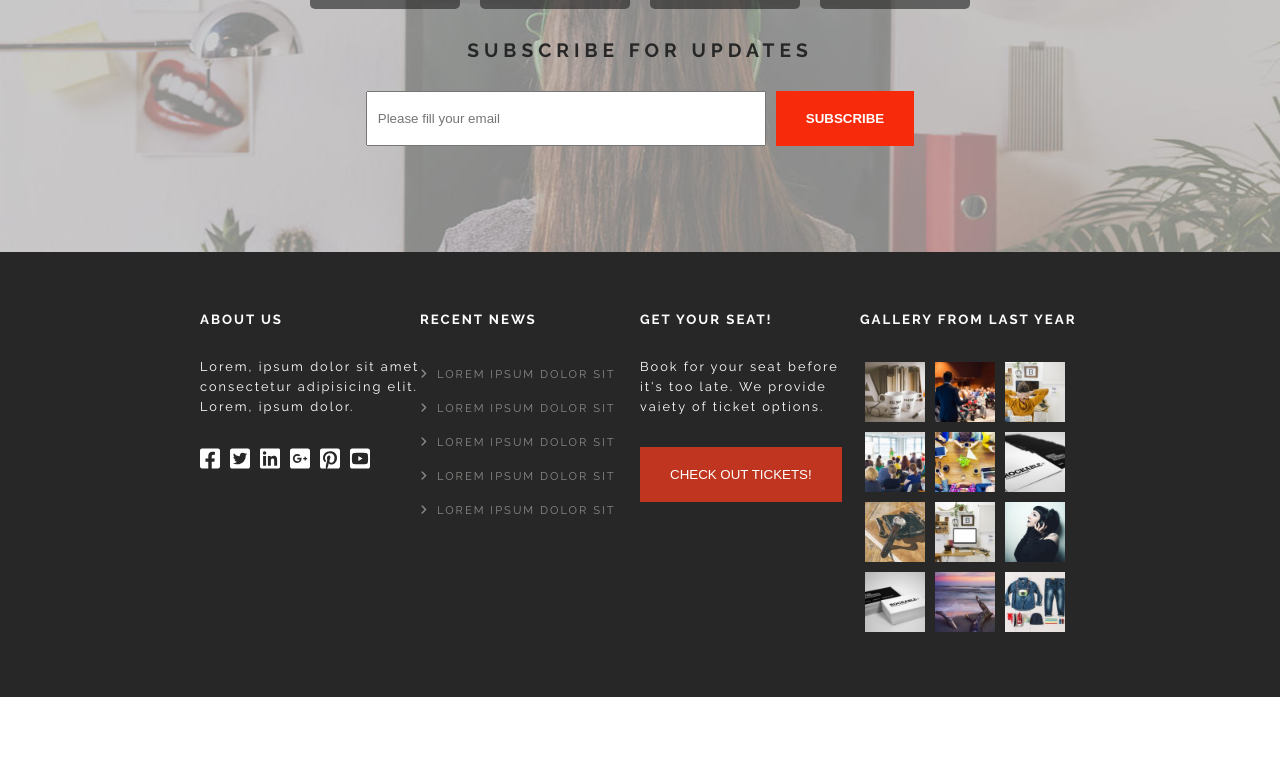
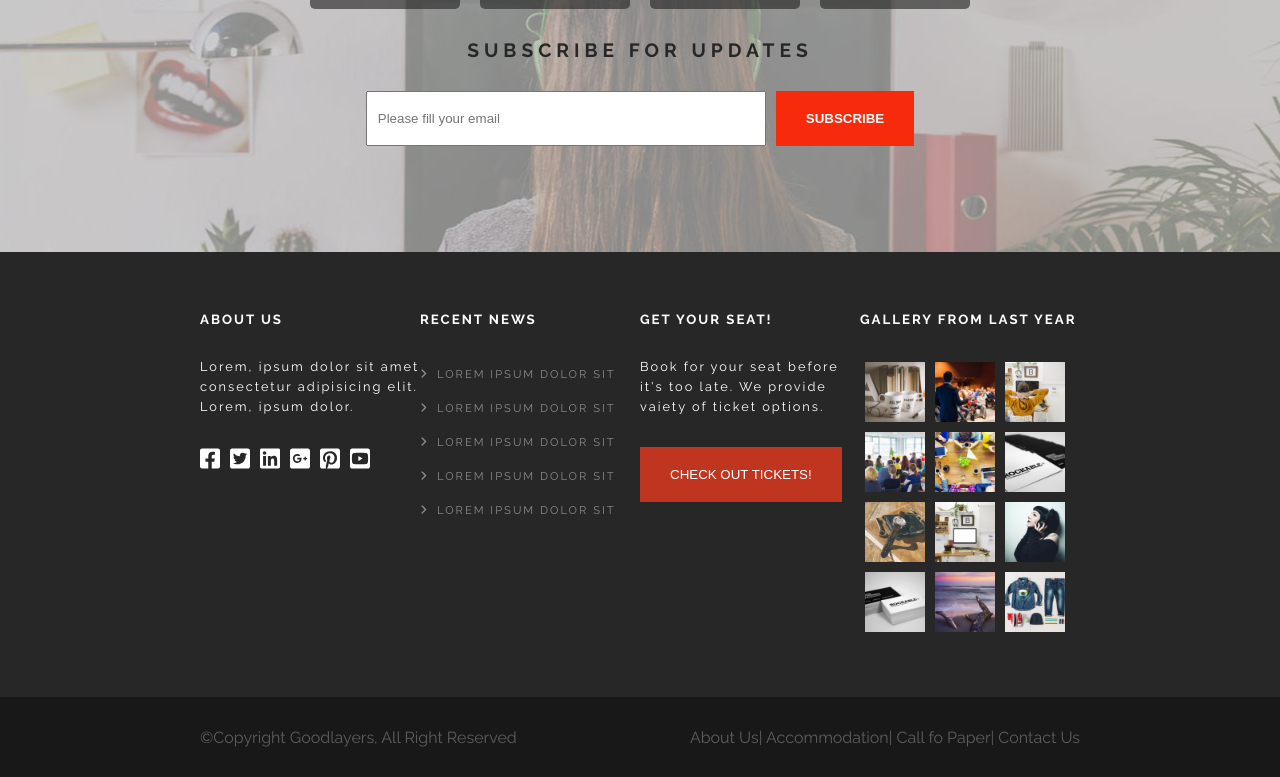
Before and after one commit to Neeiser/proj-html-vuejs, a Vue app: page / in a window 1280 px wide. Shown: the part 1248-2025 px from the top of the page. Before the commit the page ends 1945 px from the top, so only its background shows below. Built offline with nearby package versions, Linux system fonts and the light colour scheme.

Commit message:
copyright footer done

```diff
--- a/src/assets/styles/partials/_variables.scss
+++ b/src/assets/styles/partials/_variables.scss
@@ -1,6 +1,7 @@
 /* COLOR CUBE */
 $white: #ffffff;
 $mine-shaft: #272727;
+$mine-shaft-darker: #181818;
 $mine-shaft-alpha: #272727a1;
 $gray: #868686;
 $scarlet: #f72b0c;
--- a/src/components/footer/footer-components/FooterCopyrightKeynote.vue
+++ b/src/components/footer/footer-components/FooterCopyrightKeynote.vue
@@ -1,6 +1,14 @@
 <template>
-    <div class="margin-sides">
-
+    <div class="footer-copyright">
+        <div class="margin-sides">
+            <div>&copy;Copyright Goodlayers, All Right Reserved</div>
+            <div class="copyright-links">
+                <a href="#">About Us</a>|
+                <a href="#">Accommodation</a>|
+                <a href="#">Call fo Paper</a>|
+                <a href="#">Contact Us</a>
+            </div>
+        </div>
     </div>
 </template>
 
@@ -13,7 +21,17 @@ export default {
 </script>
 
 <style lang="scss" scoped>
-
 @import '../../../assets/styles/style';
 
+.footer-copyright{
+    background-color: $mine-shaft-darker;
+    color: $chicago;
+    >div{
+        height: 80px;
+        display: flex;
+        justify-content: space-between;
+        align-items: center;
+    }
+}
+
 </style>
```
